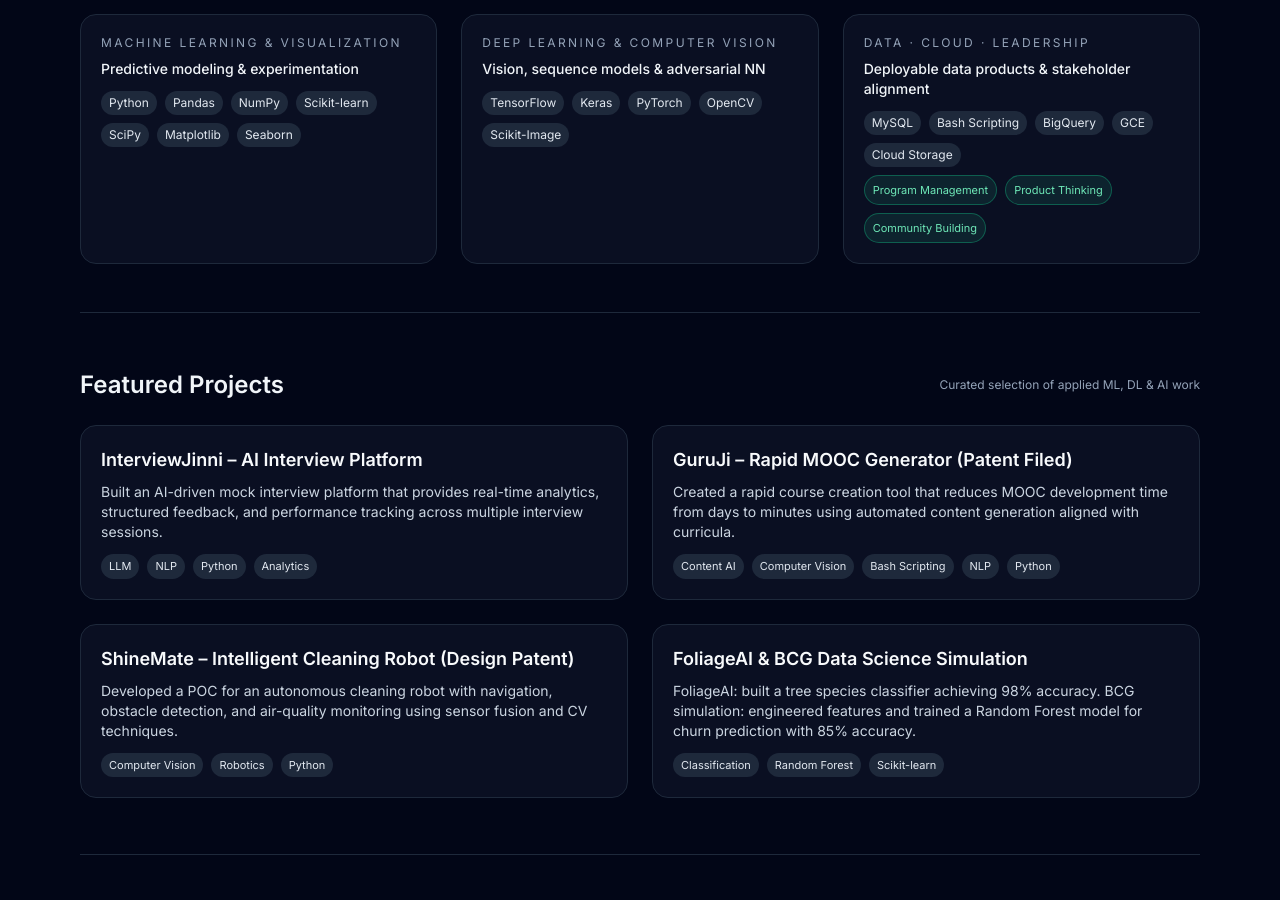
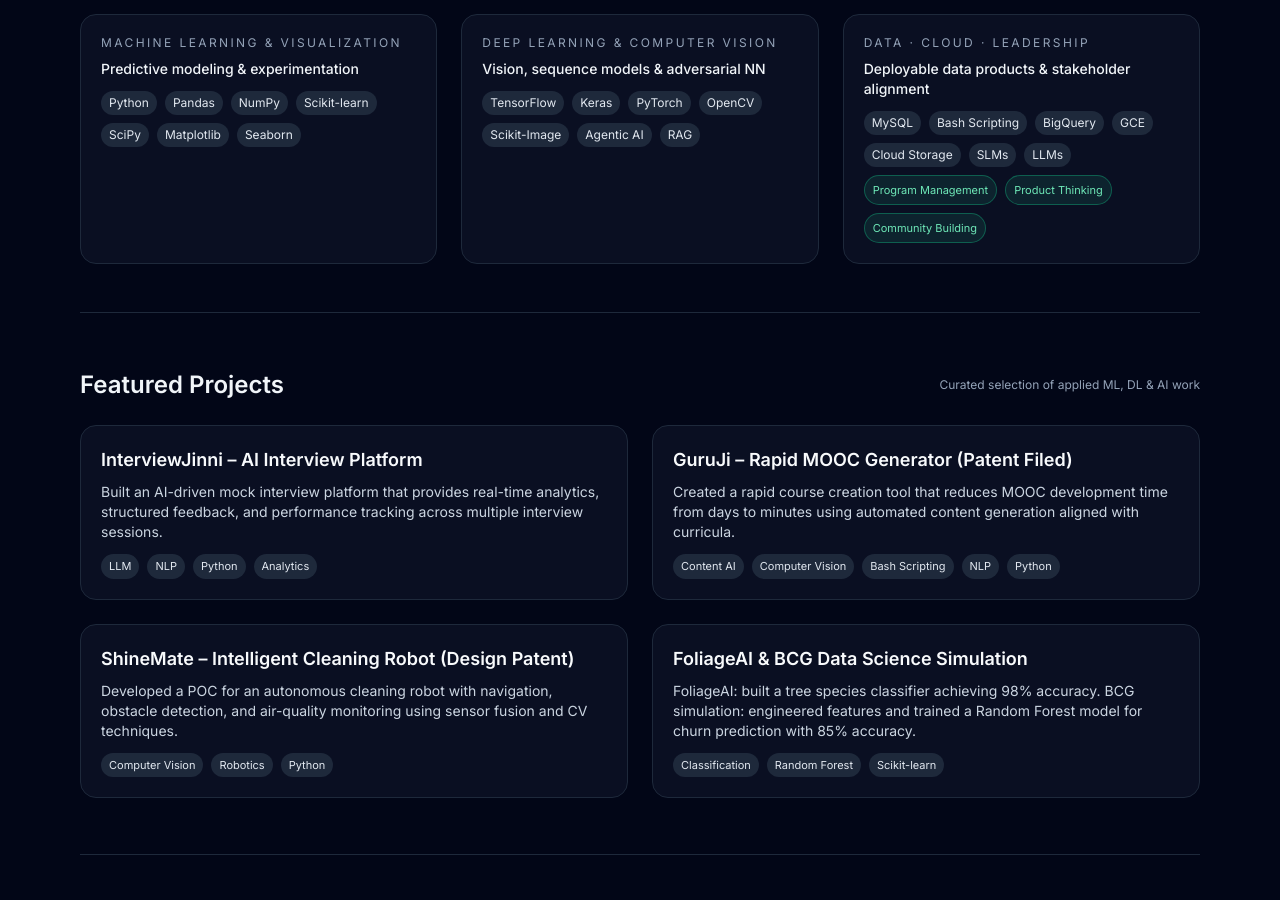
Before and after one commit to soodkunal/kunal_sood_portfolio, a plain HTML site: page index.html in a window 1280 px wide. Shown: the part 780-1680 px from the top of the page. Drawn offline with nearby package versions, Linux system fonts and the light colour scheme.

Commit message:
added skills

```diff
--- a/index.html
+++ b/index.html
@@ -196,6 +196,8 @@
             <span class="px-2 py-1 rounded-full bg-slate-800 text-xs text-slate-200">PyTorch</span>
             <span class="px-2 py-1 rounded-full bg-slate-800 text-xs text-slate-200">OpenCV</span>
             <span class="px-2 py-1 rounded-full bg-slate-800 text-xs text-slate-200">Scikit-Image</span>
+            <span class="px-2 py-1 rounded-full bg-slate-800 text-xs text-slate-200">Agentic AI</span>
+            <span class="px-2 py-1 rounded-full bg-slate-800 text-xs text-slate-200">RAG</span>
           </div>
         </div>
 
@@ -213,6 +215,9 @@
             <span class="px-2 py-1 rounded-full bg-slate-800 text-xs text-slate-200">BigQuery</span>
             <span class="px-2 py-1 rounded-full bg-slate-800 text-xs text-slate-200">GCE</span>
             <span class="px-2 py-1 rounded-full bg-slate-800 text-xs text-slate-200">Cloud Storage</span>
+            <span class="px-2 py-1 rounded-full bg-slate-800 text-xs text-slate-200">SLMs</span>
+            <span class="px-2 py-1 rounded-full bg-slate-800 text-xs text-slate-200">LLMs</span>
+
           </div>
           <div class="flex flex-wrap gap-2 text-[11px] text-emerald-300">
             <span class="px-2 py-1 rounded-full bg-emerald-400/10 border border-emerald-500/40">
```
